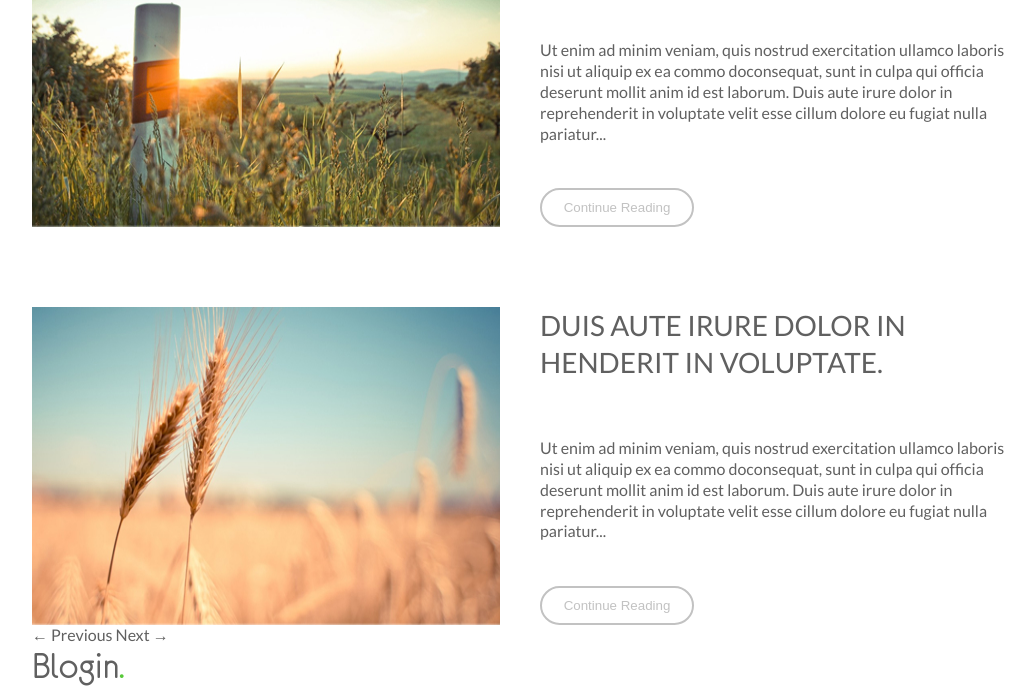
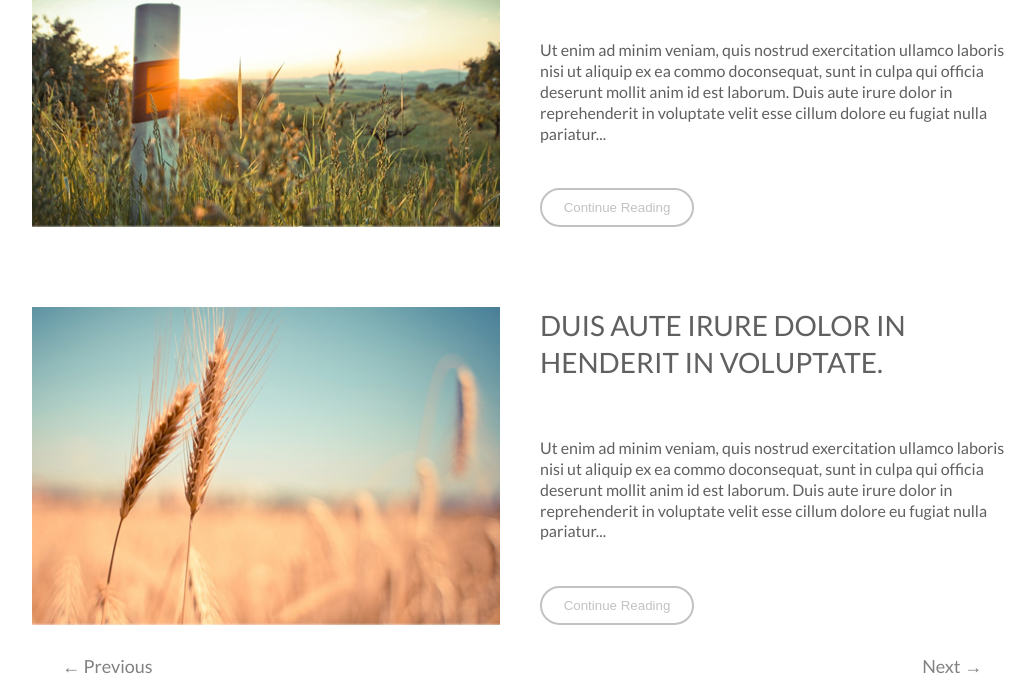
Before and after one commit to omrizb/Lesson28-31-Design2LivePage, a plain HTML site: page index.html in a window 1280 px wide. Shown: the part 742-1431 px from the top of the page, without its empty margins (118-1153 px from the left). Drawn offline with Linux system fonts and the light colour scheme.

Commit message:
Add pagination layout

```diff
--- /dev/null
+++ b/css/components/pagination.css
@@ -0,0 +1,6 @@
+.pagination {
+    padding: 1.67em;
+    color: var(--primary--1);
+    font-size: 1.125em;
+    cursor: pointer;
+}
--- a/css/framework/layout.css
+++ b/css/framework/layout.css
@@ -18,3 +18,9 @@
     display: flex;
     flex-direction: column;
 }
+
+.pagination-layout {
+    display: flex;
+    justify-content: space-between;
+    align-items: center;
+}
--- a/css/styles.css
+++ b/css/styles.css
@@ -9,4 +9,5 @@
 
 /* Components */
 @import url(./components/main-header.css);
+@import url(./components/pagination.css);
 @import url(./components/post.css);
--- a/index.html
+++ b/index.html
@@ -56,12 +56,8 @@
     </main>
 
     <section class="pagination-layout">
-        <label class="previous">
-            ← Previous
-        </label>
-        <label class="next">
-            Next →
-        </label>
+        <div class="pagination">← Previous</div>
+        <div class="pagination">Next →</div>
     </section>
 
     <footer class="full main-layout">
```
